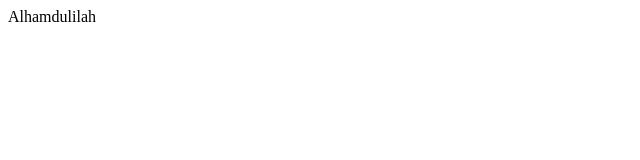
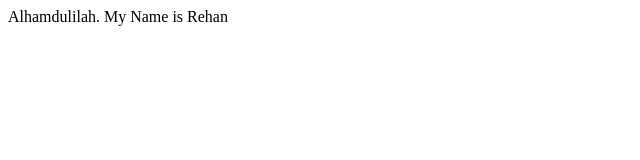
Before and after one commit to rehanahmedch/meta-js, a plain HTML site: page index.html in a window 1280 px wide. Shown: the whole page, without its empty margins (0-640 px from the left). Drawn offline with Linux system fonts and the light colour scheme.

Commit message:
Added my name

```diff
--- a/index.html
+++ b/index.html
@@ -7,6 +7,6 @@
     <title>Document</title>
 </head>
 <body>
-    Alhamdulilah
+    Alhamdulilah. My Name is Rehan
 </body>
 </html>
```
